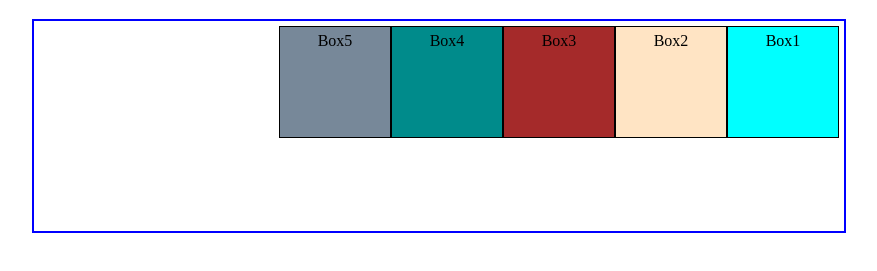
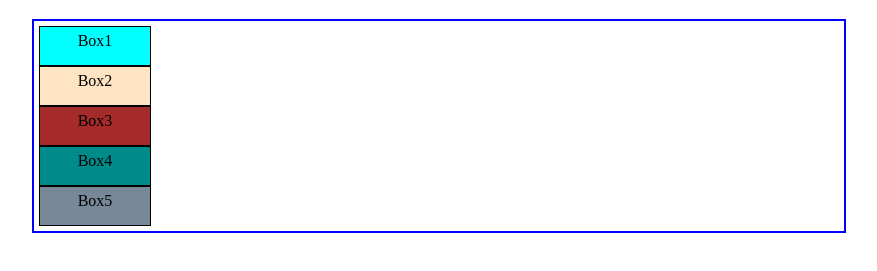
Before and after one commit to lokeshdangii/Web-Development, a plain HTML site: page Forms/flexbox.html in a window 1280 px wide. Shown: the part 61-332 px from the top of the page, without its empty margins (276-1153 px from the left). Drawn offline with Linux system fonts and the light colour scheme.

Commit message:
Flexbox Directions

```diff
--- a/Forms/flexbox.css
+++ b/Forms/flexbox.css
@@ -8,8 +8,8 @@ h1{
     border: 2px solid blue;
     margin-left: 300px;
     display: flex;
-    flex-direction: row-reverse;
-    /* flex-direction: column; */
+    /* flex-direction: row-reverse; */
+    flex-direction: column;
     /* flex-direction: column-reverse; */
 
 
```
